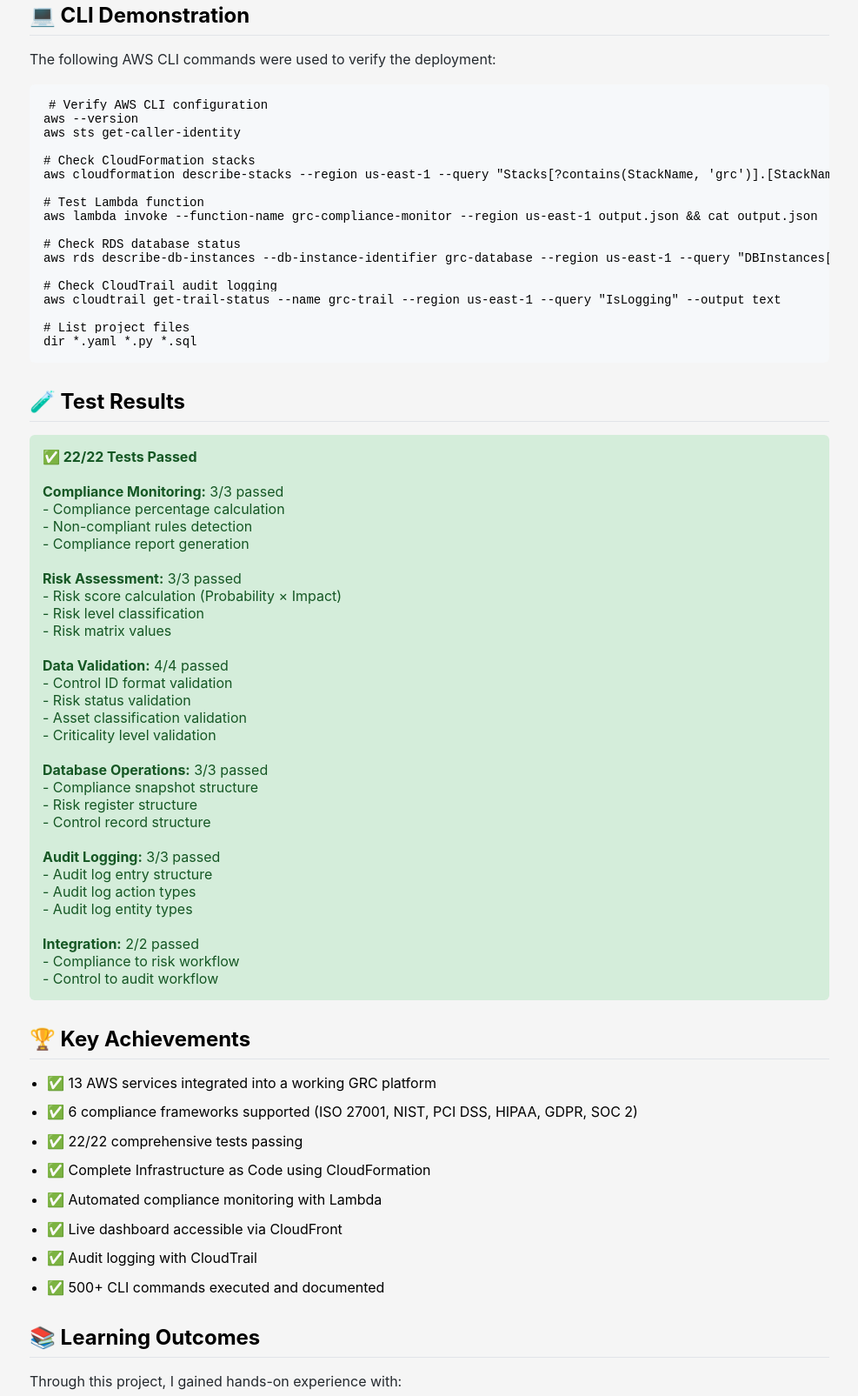
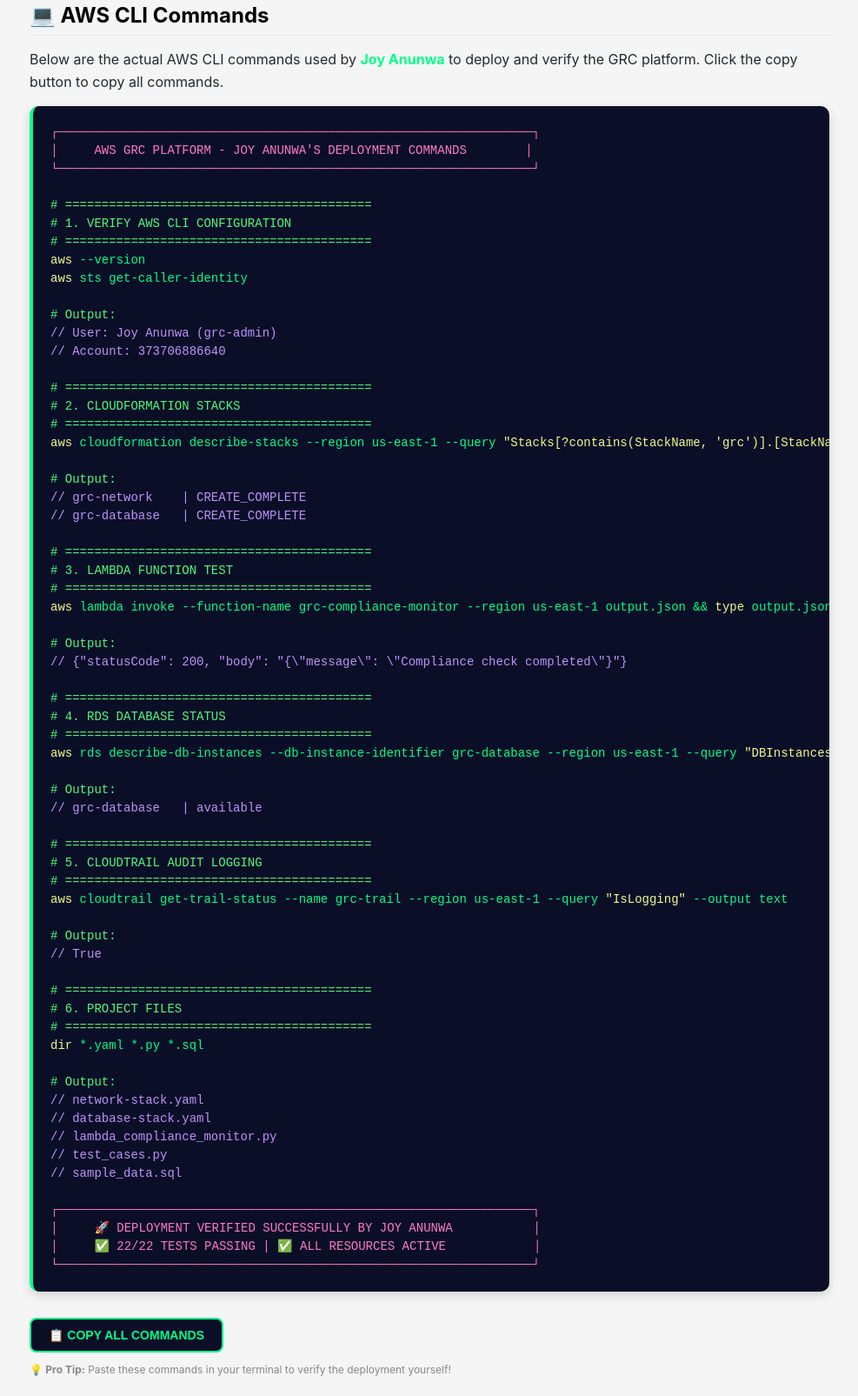
Before and after one commit to JoyAnunwa/GRC-CAPSTONE-PROJECT, a plain HTML site: page index.html in a window 1280 px wide. Shown: the part 3900-5505 px from the top of the page at 87% size, without its empty margins (286-1273 px from the left). Drawn offline with Linux system fonts and the light colour scheme.

Commit message:
Update index.html

```diff
--- a/index.html
+++ b/index.html
@@ -282,27 +282,99 @@
       Your browser does not support the video tag.
     </video>
 
-    <h2 id="cli">💻 CLI Demonstration</h2>
-    <p>The following AWS CLI commands were used to verify the deployment:</p>
-    <pre><code># Verify AWS CLI configuration
-aws --version
-aws sts get-caller-identity
+    <h2 id="cli">💻 AWS CLI Commands</h2>
+<p>Below are the actual AWS CLI commands used by <strong style="color: #00ff88;">Joy Anunwa</strong> to deploy and verify the GRC platform. Click the copy button to copy all commands.</p>
 
-# Check CloudFormation stacks
-aws cloudformation describe-stacks --region us-east-1 --query "Stacks[?contains(StackName, 'grc')].[StackName,StackStatus]" --output table
+<pre id="cli-commands" style="background: #0a0e27; color: #00ff88; padding: 20px; border-radius: 10px; overflow-x: auto; font-family: 'Courier New', monospace; font-size: 14px; border-left: 4px solid #00ff88; box-shadow: 0 4px 12px rgba(0,0,0,0.15); line-height: 1.5;">
+<span style="color: #ff79c6;">┌─────────────────────────────────────────────────────────────────┐</span>
+<span style="color: #ff79c6;">│     AWS GRC PLATFORM - JOY ANUNWA'S DEPLOYMENT COMMANDS        │</span>
+<span style="color: #ff79c6;">└─────────────────────────────────────────────────────────────────┘</span>
 
-# Test Lambda function
-aws lambda invoke --function-name grc-compliance-monitor --region us-east-1 output.json && cat output.json
+<span style="color: #50fa7b;"># ==========================================</span>
+<span style="color: #50fa7b;"># 1. VERIFY AWS CLI CONFIGURATION</span>
+<span style="color: #50fa7b;"># ==========================================</span>
+<span style="color: #f1fa8c;">aws</span> --version
+<span style="color: #f1fa8c;">aws</span> sts get-caller-identity
 
-# Check RDS database status
-aws rds describe-db-instances --db-instance-identifier grc-database --region us-east-1 --query "DBInstances[0].[DBInstanceIdentifier,DBInstanceStatus]" --output table
+<span style="color: #50fa7b;"># Output:</span>
+<span style="color: #bd93f9;">// User: Joy Anunwa (grc-admin)</span>
+<span style="color: #bd93f9;">// Account: 373706886640</span>
 
-# Check CloudTrail audit logging
-aws cloudtrail get-trail-status --name grc-trail --region us-east-1 --query "IsLogging" --output text
+<span style="color: #50fa7b;"># ==========================================</span>
+<span style="color: #50fa7b;"># 2. CLOUDFORMATION STACKS</span>
+<span style="color: #50fa7b;"># ==========================================</span>
+<span style="color: #f1fa8c;">aws</span> cloudformation describe-stacks --region us-east-1 --query <span style="color: #f1fa8c;">"Stacks[?contains(StackName, 'grc')].[StackName,StackStatus]"</span> --output table
 
-# List project files
-dir *.yaml *.py *.sql</code></pre>
+<span style="color: #50fa7b;"># Output:</span>
+<span style="color: #bd93f9;">// grc-network    | CREATE_COMPLETE</span>
+<span style="color: #bd93f9;">// grc-database   | CREATE_COMPLETE</span>
 
+<span style="color: #50fa7b;"># ==========================================</span>
+<span style="color: #50fa7b;"># 3. LAMBDA FUNCTION TEST</span>
+<span style="color: #50fa7b;"># ==========================================</span>
+<span style="color: #f1fa8c;">aws</span> lambda invoke --function-name grc-compliance-monitor --region us-east-1 output.json && <span style="color: #f1fa8c;">type</span> output.json
+
+<span style="color: #50fa7b;"># Output:</span>
+<span style="color: #bd93f9;">// {"statusCode": 200, "body": "{\"message\": \"Compliance check completed\"}"}</span>
+
+<span style="color: #50fa7b;"># ==========================================</span>
+<span style="color: #50fa7b;"># 4. RDS DATABASE STATUS</span>
+<span style="color: #50fa7b;"># ==========================================</span>
+<span style="color: #f1fa8c;">aws</span> rds describe-db-instances --db-instance-identifier grc-database --region us-east-1 --query <span style="color: #f1fa8c;">"DBInstances[0].[DBInstanceIdentifier,DBInstanceStatus]"</span> --output table
+
+<span style="color: #50fa7b;"># Output:</span>
+<span style="color: #bd93f9;">// grc-database   | available</span>
+
+<span style="color: #50fa7b;"># ==========================================</span>
+<span style="color: #50fa7b;"># 5. CLOUDTRAIL AUDIT LOGGING</span>
+<span style="color: #50fa7b;"># ==========================================</span>
+<span style="color: #f1fa8c;">aws</span> cloudtrail get-trail-status --name grc-trail --region us-east-1 --query <span style="color: #f1fa8c;">"IsLogging"</span> --output text
+
+<span style="color: #50fa7b;"># Output:</span>
+<span style="color: #bd93f9;">// True</span>
+
+<span style="color: #50fa7b;"># ==========================================</span>
+<span style="color: #50fa7b;"># 6. PROJECT FILES</span>
+<span style="color: #50fa7b;"># ==========================================</span>
+<span style="color: #f1fa8c;">dir</span> *.yaml *.py *.sql
+
+<span style="color: #50fa7b;"># Output:</span>
+<span style="color: #bd93f9;">// network-stack.yaml</span>
+<span style="color: #bd93f9;">// database-stack.yaml</span>
+<span style="color: #bd93f9;">// lambda_compliance_monitor.py</span>
+<span style="color: #bd93f9;">// test_cases.py</span>
+<span style="color: #bd93f9;">// sample_data.sql</span>
+
+<span style="color: #ff79c6;">┌─────────────────────────────────────────────────────────────────┐</span>
+<span style="color: #ff79c6;">│     🚀 DEPLOYMENT VERIFIED SUCCESSFULLY BY JOY ANUNWA           │</span>
+<span style="color: #ff79c6;">│     ✅ 22/22 TESTS PASSING | ✅ ALL RESOURCES ACTIVE            │</span>
+<span style="color: #ff79c6;">└─────────────────────────────────────────────────────────────────┘</span>
+</pre>
+
+<button onclick="copyCommands()" style="background: #0a0e27; color: #00ff88; border: 2px solid #00ff88; padding: 10px 20px; border-radius: 8px; cursor: pointer; margin-top: 15px; font-weight: bold; font-size: 14px; transition: all 0.3s ease;" onmouseover="this.style.background='#00ff88'; this.style.color='#0a0e27';" onmouseout="this.style.background='#0a0e27'; this.style.color='#00ff88';">📋 COPY ALL COMMANDS</button>
+
+<p style="margin-top: 10px; font-size: 12px; color: #888;">💡 <strong>Pro Tip:</strong> Paste these commands in your terminal to verify the deployment yourself!</p>
+
+<script>
+function copyCommands() {
+  const codeElement = document.getElementById('cli-commands');
+  const fullText = codeElement.innerText;
+
+  // Extract only the actual commands (lines starting with 'aws' or 'dir')
+  const lines = fullText.split('\n');
+  const commands = lines.filter(line =>
+    line.trim().startsWith('aws') ||
+    line.trim().startsWith('dir') ||
+    line.trim().startsWith('type')
+  ).join('\n');
+
+  navigator.clipboard.writeText(commands).then(() => {
+    alert('✅ AWS CLI commands copied to clipboard!\n\nPaste them in your terminal to run.');
+  }).catch(() => {
+    alert('❌ Failed to copy. Please select and copy manually.');
+  });
+}
+</script>
     <h2 id="testing">🧪 Test Results</h2>
     <div class="test-result">
       <strong>✅ 22/22 Tests Passed</strong><br><br>
```
